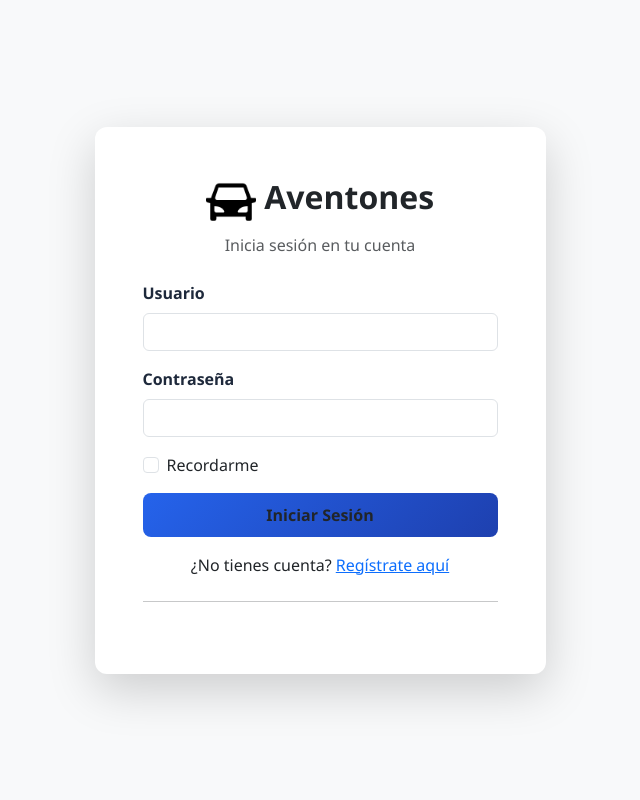
After one commit to Gerald-JGG/linkin-php, a PHP site: page /login.php in a window 1280 px wide. The commit adds this page. Shown: the whole page, without its empty margins (320-960 px from the left). Run offline with PHP 8.4, Linux system fonts and the light colour scheme.

Commit message:
Update login link to point to login.php and add login.php file with form implementation

```diff
--- a/public/index.php
+++ b/public/index.php
@@ -25,7 +25,7 @@
         <div class="collapse navbar-collapse" id="navbarNav">
           <ul class="navbar-nav ms-auto">
             <li class="nav-item">
-              <a class="nav-link" href="login.html">Iniciar Sesión</a>
+              <a class="nav-link" href="login.php">Iniciar Sesión</a>
             </li>
             <li class="nav-item">
               <a class="btn btn-light ms-2" href="register.html">Registrarse</a>
--- /dev/null
+++ b/public/login.php
@@ -0,0 +1,55 @@
+<!DOCTYPE html>
+<html lang="es">
+<head>
+    <meta charset="UTF-8">
+    <meta name="viewport" content="width=device-width, initial-scale=1.0">
+    <title>Iniciar Sesión - Aventones</title>
+    <link href="https://cdn.jsdelivr.net/npm/bootstrap@5.3.0/dist/css/bootstrap.min.css" rel="stylesheet">
+    <link rel="stylesheet" href="css/styles.css">
+</head>
+<body class="bg-light">
+    <div class="container">
+        <div class="row justify-content-center align-items-center min-vh-100">
+            <div class="col-md-5">
+                <div class="card card-custom shadow-lg">
+                    <div class="card-body p-5">
+                        <div class="text-center mb-4">
+                            <h2 class="fw-bold"><img src="assets/img/car-icon.png" alt="Carro" style="width: 50px; height: auto" /> Aventones</h2>
+                            <p class="text-muted">Inicia sesión en tu cuenta</p>
+                        </div>
+
+                        <form id="loginForm">
+                            <div class="mb-3">
+                                <label for="username" class="form-label">Usuario</label>
+                                <input type="text" class="form-control" id="username" required>
+                            </div>
+
+                            <div class="mb-3">
+                                <label for="password" class="form-label">Contraseña</label>
+                                <input type="password" class="form-control" id="password" required>
+                            </div>
+
+                            <div class="mb-3 form-check">
+                                <input type="checkbox" class="form-check-input" id="remember">
+                                <label class="form-check-label" for="remember">
+                                    Recordarme
+                                </label>
+                            </div>
+
+                            <button type="submit" class="btn btn-primary-custom w-100 mb-3">
+                                Iniciar Sesión
+                            </button>
+
+                            <div class="text-center">
+                                <p class="mb-0">¿No tienes cuenta? <a href="register.html">Regístrate aquí</a></p>
+                            </div>
+                        </form>
+                        <hr class="my-4">
+                    </div>
+                </div>
+            </div>
+        </div>
+    </div>
+    <script src="https://cdn.jsdelivr.net/npm/bootstrap@5.3.0/dist/js/bootstrap.bundle.min.js"></script>
+</body>
+</html>
```
